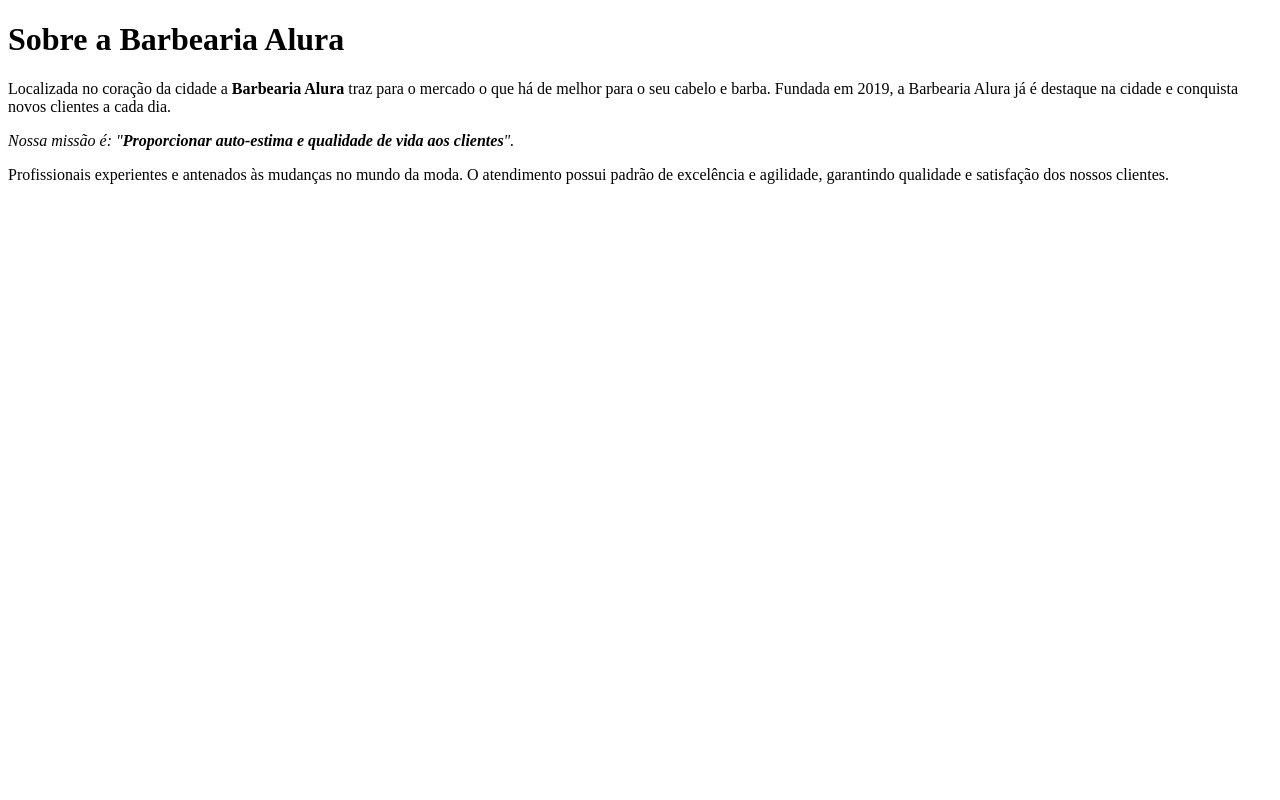
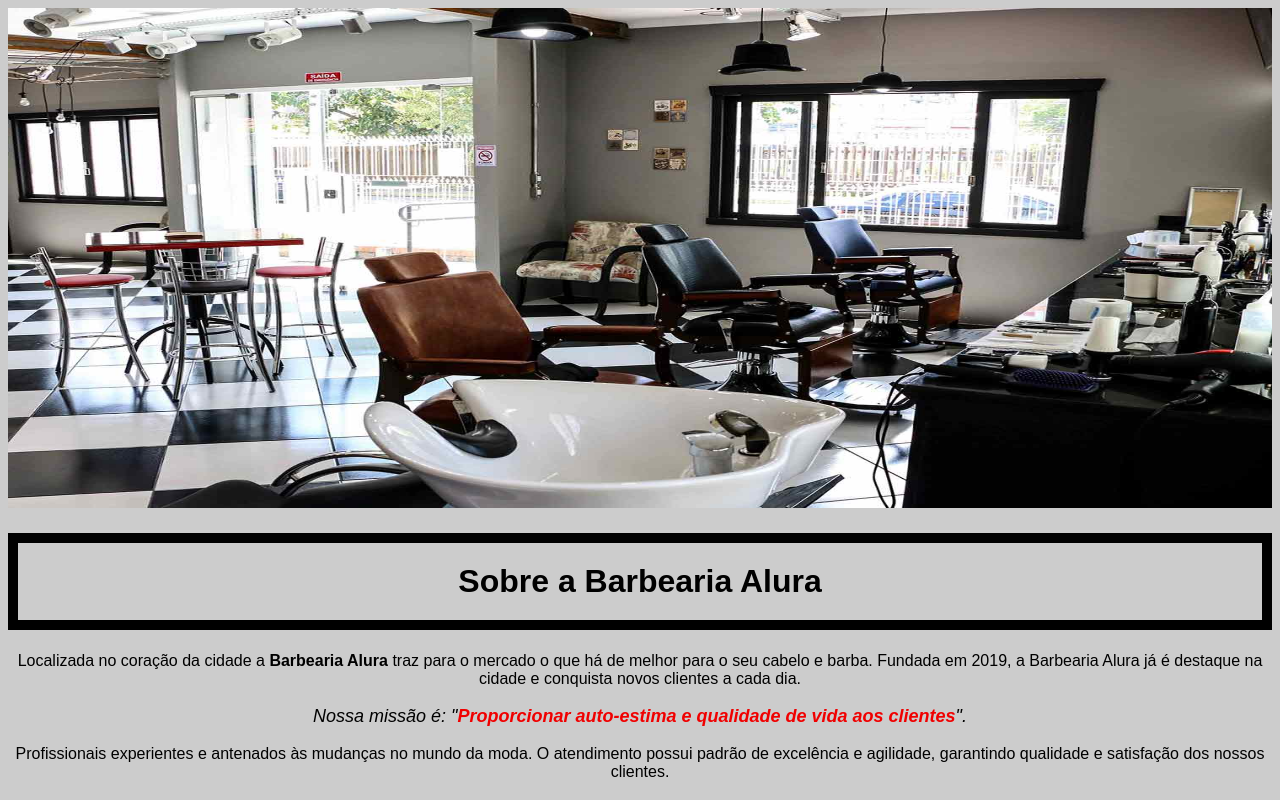
Before and after one commit to eiBrunaSilva/HTML, a plain HTML site: page Alura/index.html in a window 1280 px wide. Drawn offline with Linux system fonts and the light colour scheme.

Commit message:
htmlecss

```diff
--- a/Alura/index.html
+++ b/Alura/index.html
@@ -3,8 +3,10 @@
   <head>
     <meta charset="UTF-8" />
     <title>Barbearia Alura</title>
+    <link rel="stylesheet" href="style.css" />
   </head>
   <body>
+    <img id="banner" src="./assets/canoas2.jpg" alt="" />
     <h1>Sobre a Barbearia Alura</h1>
 
     <p>
@@ -14,7 +16,7 @@
       a cada dia.
     </p>
 
-    <p>
+    <p id="missao">
       <em>
         Nossa missão é: "<strong
           >Proporcionar auto-estima e qualidade de vida aos clientes</strong
--- /dev/null
+++ b/Alura/style.css
@@ -0,0 +1,28 @@
+body {
+  background: #cccccc;
+}
+
+#banner {
+  width: 100%;
+  height: 500px;
+}
+
+h1 {
+  text-align: center;
+  font-family: Arial, Helvetica, sans-serif;
+  border: 10px solid #000;
+  padding: 20px;
+}
+
+p {
+  font-family: "Arial", sans-serif;
+  text-align: center;
+}
+
+#missao {
+  font-size: 18px;
+}
+
+em strong {
+  color: #f00000;
+}
```
Also changed, not shown: Alura/assets/canoas2.jpg (added).
